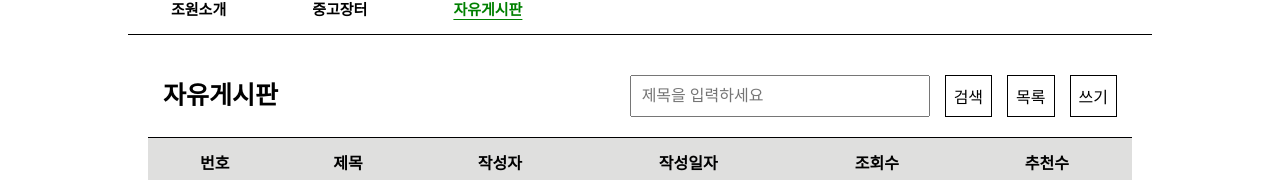
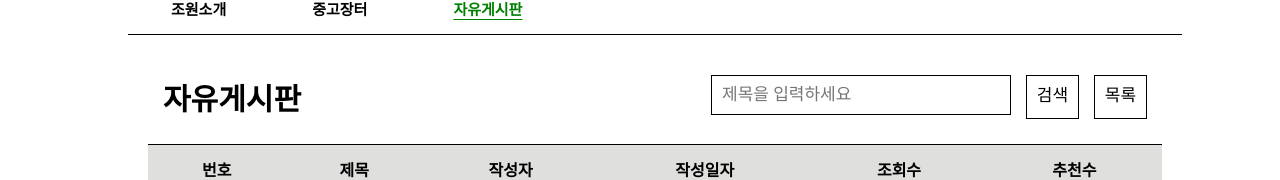
Before and after one commit to woohyeon-dev/used-trading-platform, a React (Create React App) app in the folder client/: page /board in a window 1280 px wide. Shown: the part 115-295 px from the top of the page. Built offline with nearby package versions, Linux system fonts and the light colour scheme; no server answers; a web font is replaced by a local one.

Commit message:
Implement the write button to be visible only when logged in

```diff
--- a/client/src/components/main/board/BoardHeader.js
+++ b/client/src/components/main/board/BoardHeader.js
@@ -1,16 +1,17 @@
-import React from 'react';
+import React, { useContext } from 'react';
 import styled from 'styled-components';
 import { NavLink } from 'react-router-dom';
+import Context from '../../../context/Context';
 
 const BoardHeaderBlk = styled.div`
-  width: 954px;
+  width: 984px;
   margin: 0 15px;
-  margin-bottom: 20px;
+  margin-bottom: 25px;
   display: flex;
   justify-content: space-between;
 
   .boardTitle {
-    font-size: 25px;
+    font-size: 30px;
     font-weight: bold;
   }
 
@@ -19,16 +20,20 @@ const BoardHeaderBlk = styled.div`
   }
 
   .searchPost {
+    width: 300px;
+    height: 40px;
     padding: 0 10px;
-    width: 300px;
     font-family: 'GyeonggiBatang';
-    font-size: 16px;
+    font-size: 17px;
+    border: 1px solid black;
   }
 
   .boardBtn {
     border: 1px solid black;
     text-align: center;
-    padding: 8px;
+    width: 53px;
+    font-size: 17px;
+    line-height: 40px;
     margin-left: 15px;
 
     &:hover {
@@ -45,6 +50,7 @@ const BoardHeaderBlk = styled.div`
 `;
 
 function BoardHeader() {
+  const { loggedIn } = useContext(Context);
   const handleSearchBtn = () => {
     console.log('Clicked search button');
   };
@@ -64,11 +70,13 @@ function BoardHeader() {
         <div className='listBtn boardBtn' onClick={handleListBtn}>
           목록
         </div>
-        <div className='boardBtn'>
-          <NavLink to='/board/write' className='boardWriteBtn'>
-            쓰기
-          </NavLink>
-        </div>
+        {loggedIn && (
+          <div className='boardBtn'>
+            <NavLink to='/board/write' className='boardWriteBtn'>
+              쓰기
+            </NavLink>
+          </div>
+        )}
       </div>
     </BoardHeaderBlk>
   );
```
